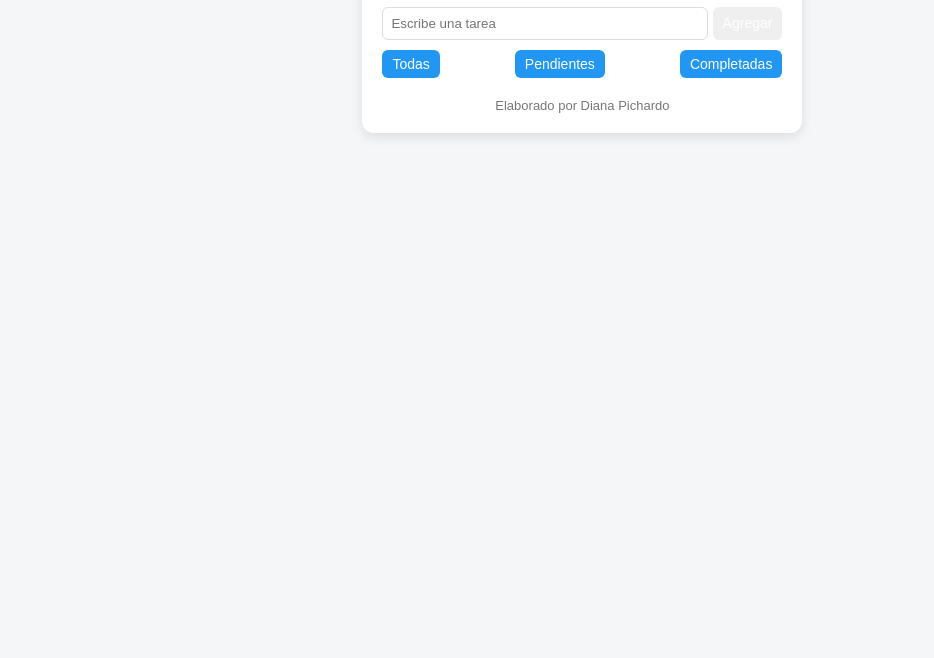
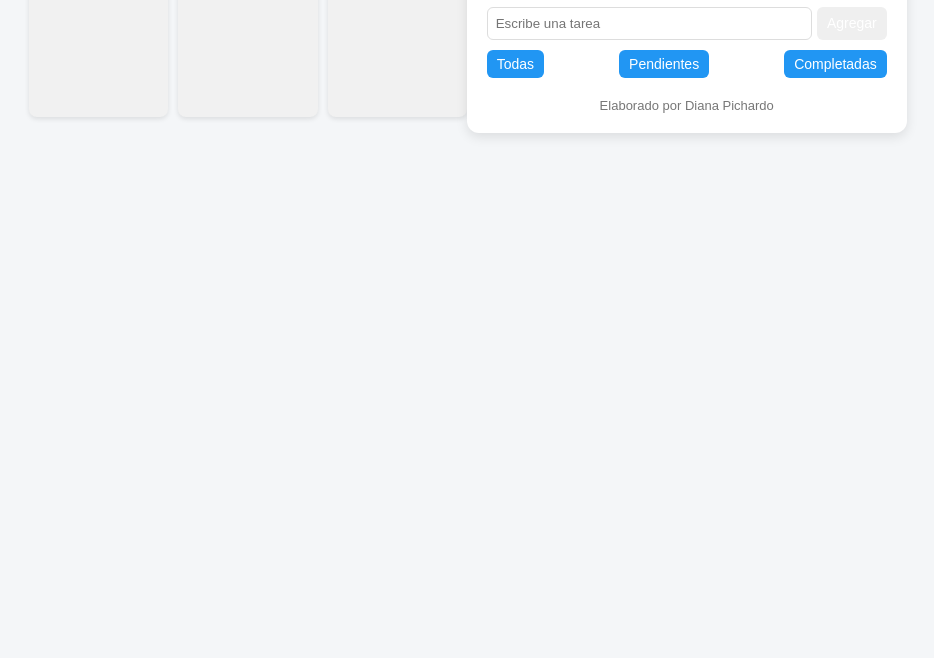
Before and after one commit to DianaPichardo03/backend-todo, a website: page index.html in a window 1280 px wide. Shown: the part 142-800 px from the top of the page, without its empty margins (172-1106 px from the left). Drawn offline with Linux system fonts and the light colour scheme; no server answers.

Commit message:
formato contador

```diff
--- a/style.css
+++ b/style.css
@@ -69,11 +69,20 @@
 }
 
 .contador {
-  margin-top: 10px;
-  display: flex;
-  justify-content: space-between;
-  font-size: 14px;
-  color: #555;
+  margin-top: 15px;
+  display: grid;
+  grid-template-columns: repeat(3, 1fr);
+  gap: 10px;
+}
+
+.contador p {
+    background: #f1f1f1;
+    padding: 10px;
+    border-radius: 8px;
+    text-align: center;
+    font-weight: bold;
+    color: #444;
+    box-shadow: 0 2px 5px rgba(0,0,0,0.1);
 }
 
 .done {
```
